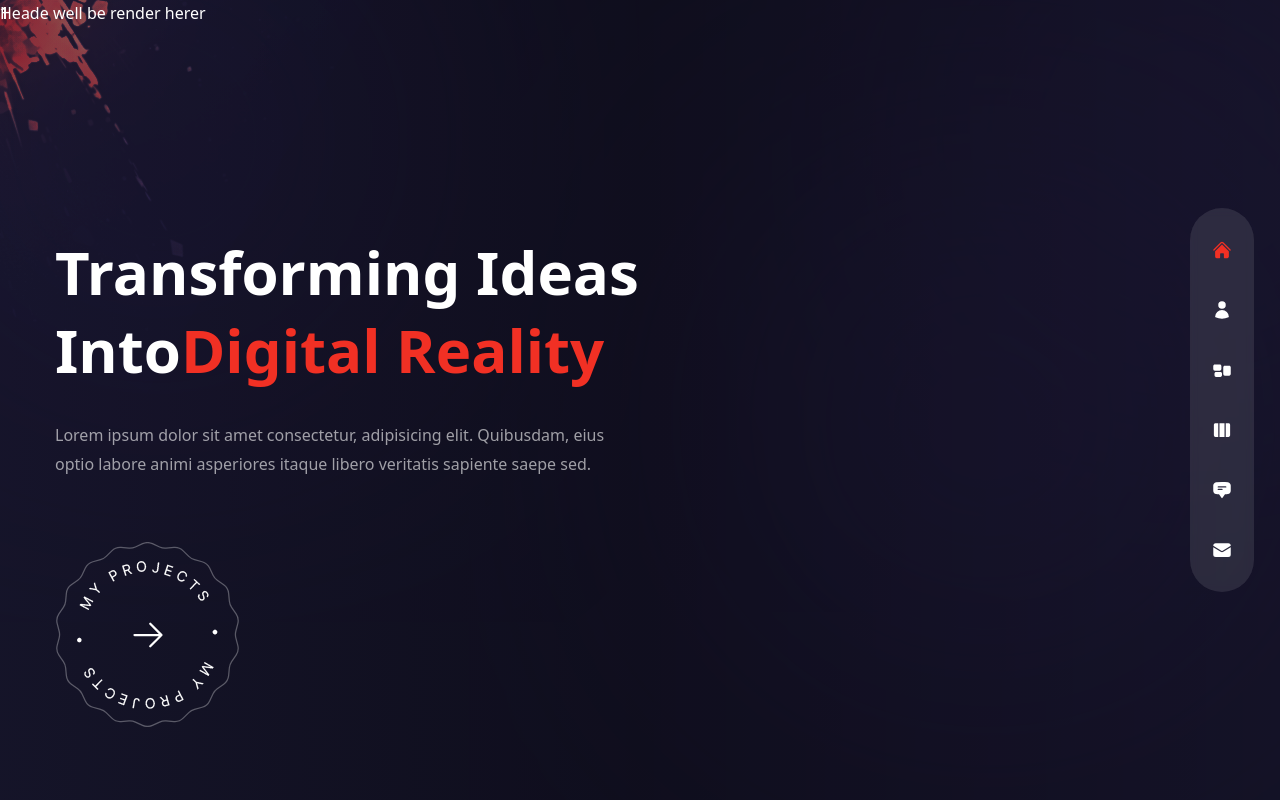
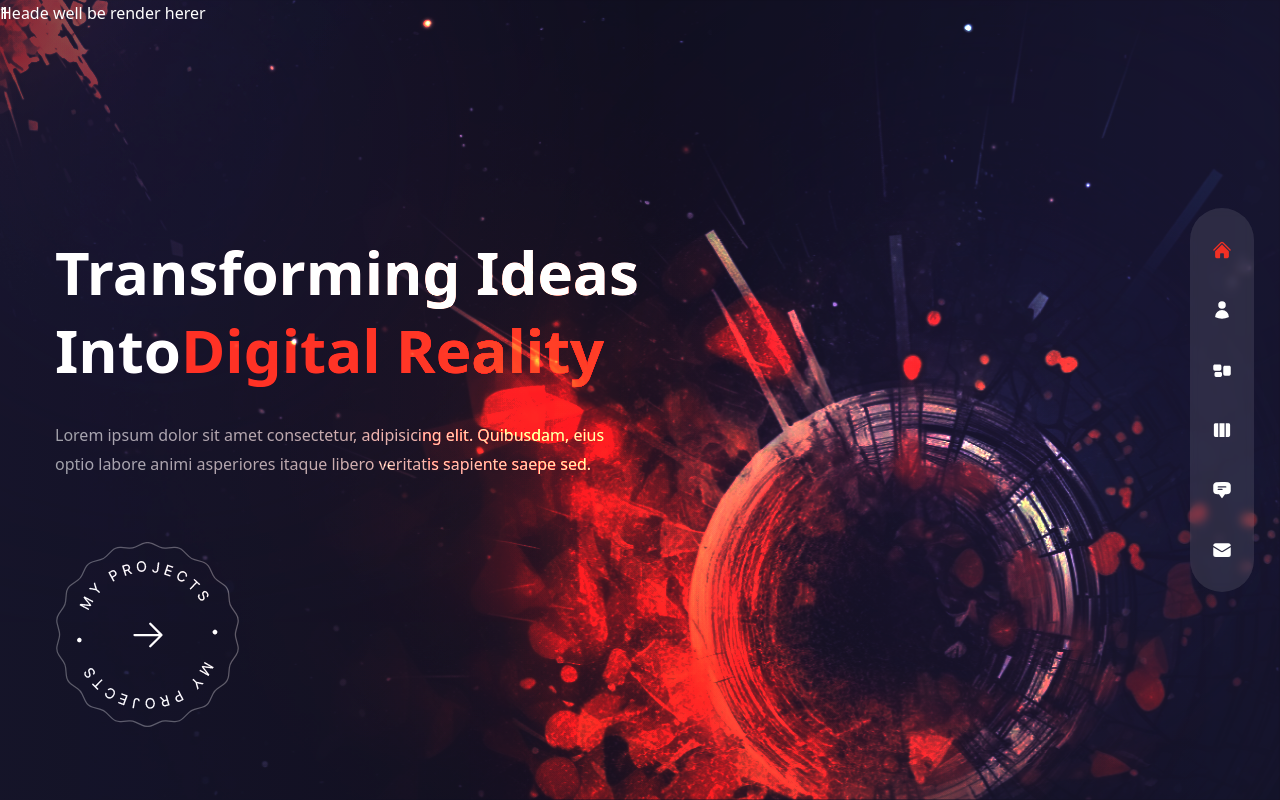
Before and after one commit to Sharmin64/my-next-portfolio, a Next.js app: page / in a window 1280 px wide. Built offline with nearby package versions, Linux system fonts and the light colour scheme.

Commit message:
image updated

```diff
--- a/pages/index.js
+++ b/pages/index.js
@@ -58,7 +58,12 @@
       </div>
 
       {/* image  */}
-      <div>image</div>
+      <div className="w-[1200px] h-full absolute right-0 bottom-0">
+        {/* bg image  */}
+        <div className="bg-none xl:bg-explosion xl:bg-cover xl:bg-right xl:bg-no-repeat w-full h-full absolute mix-blend-color-dodge translate-z-0"></div>
+        {/* particles */}
+        <div></div>
+      </div>
     </div>
   );
 };
```
